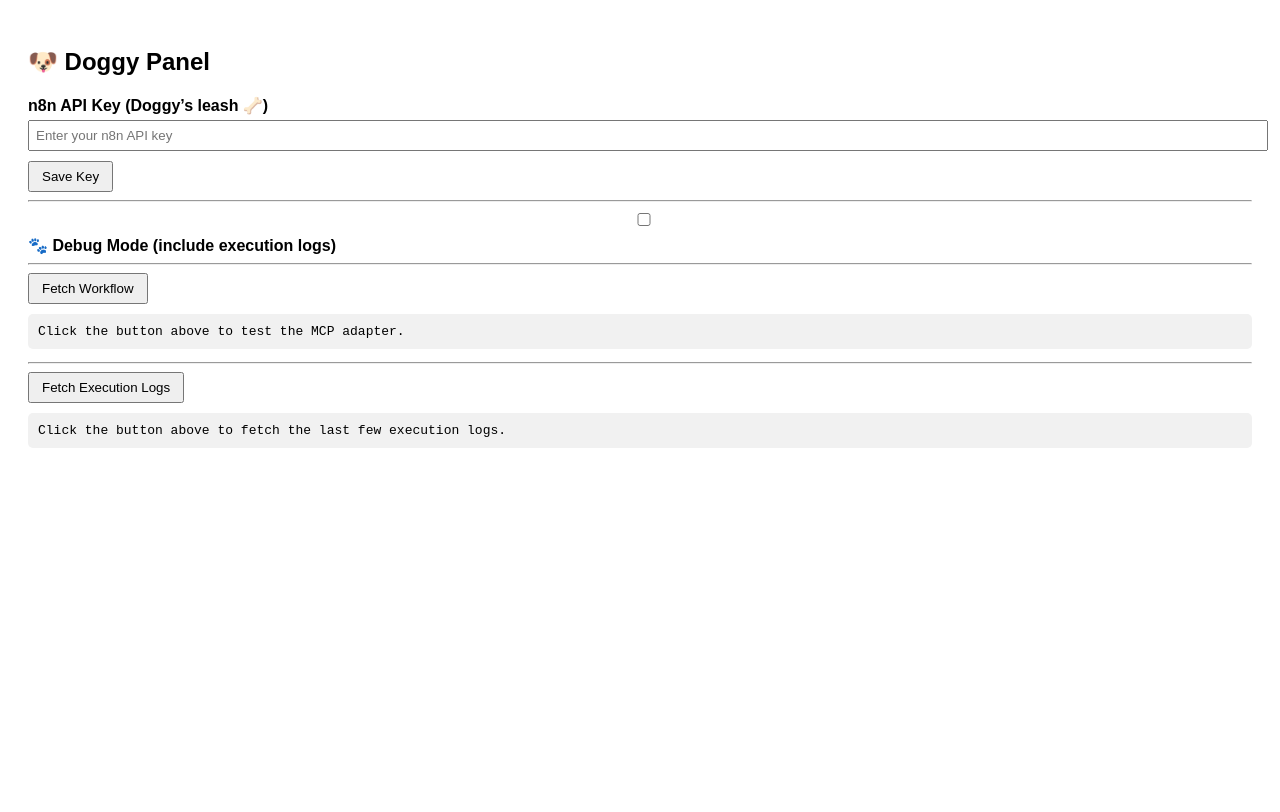
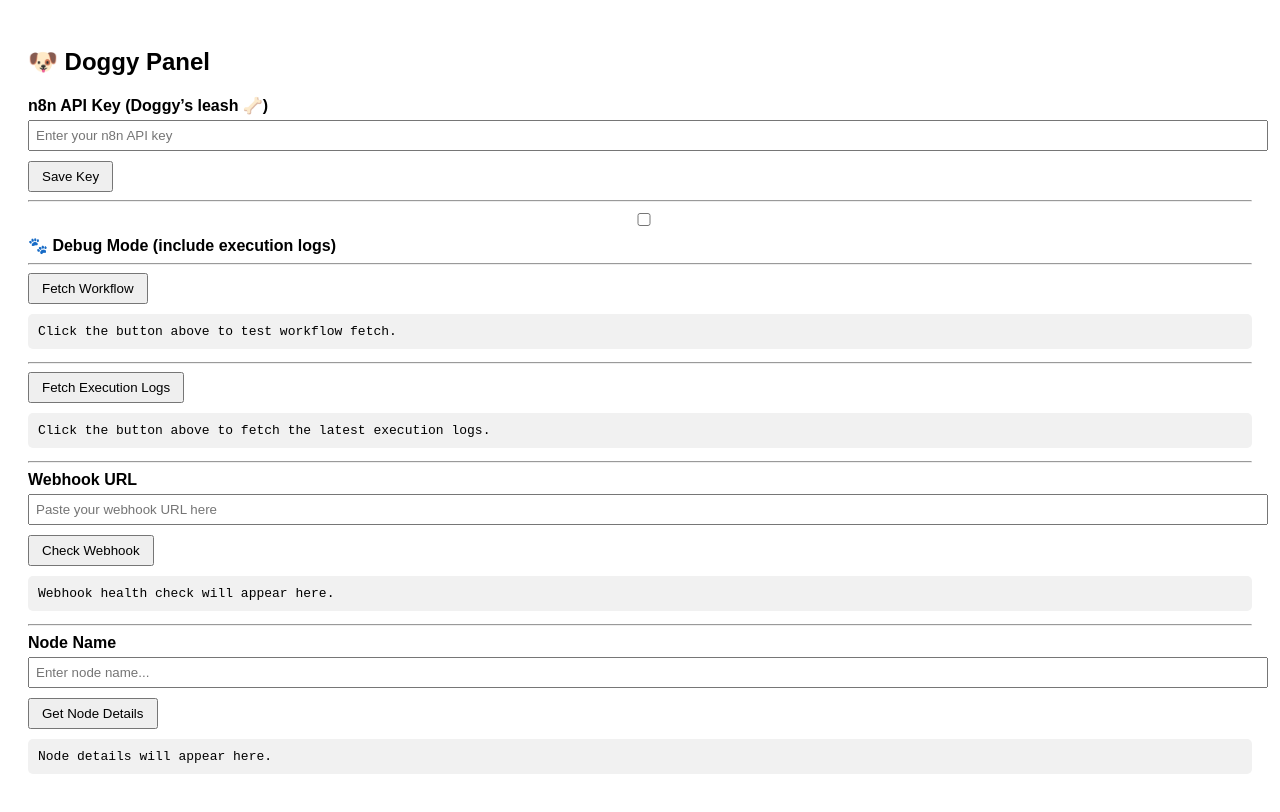
Before and after one commit to megan051003/doggy-ai-buddy, a website with bundled scripts: page sidepanel.html in a window 1280 px wide. Built offline with nearby package versions, Linux system fonts and the light colour scheme; some packages are replaced by stand-ins of ours.

Commit message:
Update sidepanel.html

```diff
--- a/sidepanel.html
+++ b/sidepanel.html
@@ -22,7 +22,7 @@
       margin-right: 6px;
       cursor: pointer;
     }
-    #result, #logsResult {
+    pre {
       white-space: pre-wrap;
       background: #f1f1f1;
       padding: 10px;
@@ -51,13 +51,29 @@
 
   <!-- Workflow test fetch -->
   <button id="fetch-btn">Fetch Workflow</button>
-  <pre id="result">Click the button above to test the MCP adapter.</pre>
+  <pre id="result">Click the button above to test workflow fetch.</pre>
 
   <hr />
 
   <!-- Debug logs viewer -->
   <button id="fetch-logs-btn">Fetch Execution Logs</button>
-  <pre id="logsResult">Click the button above to fetch the last few execution logs.</pre>
+  <pre id="logsResult">Click the button above to fetch the latest execution logs.</pre>
+
+  <hr />
+
+  <!-- Webhook health check -->
+  <label for="webhookUrl">Webhook URL</label>
+  <input id="webhookUrl" type="text" placeholder="Paste your webhook URL here" />
+  <button id="check-webhook-btn">Check Webhook</button>
+  <pre id="webhookResult">Webhook health check will appear here.</pre>
+
+  <hr />
+
+  <!-- 🔍 Node details fetch -->
+  <label for="nodeName">Node Name</label>
+  <input id="nodeName" type="text" placeholder="Enter node name..." />
+  <button id="get-node-btn">Get Node Details</button>
+  <pre id="nodeResult">Node details will appear here.</pre>
 
   <script type="module" src="sidepanel.js"></script>
 </body>
```
